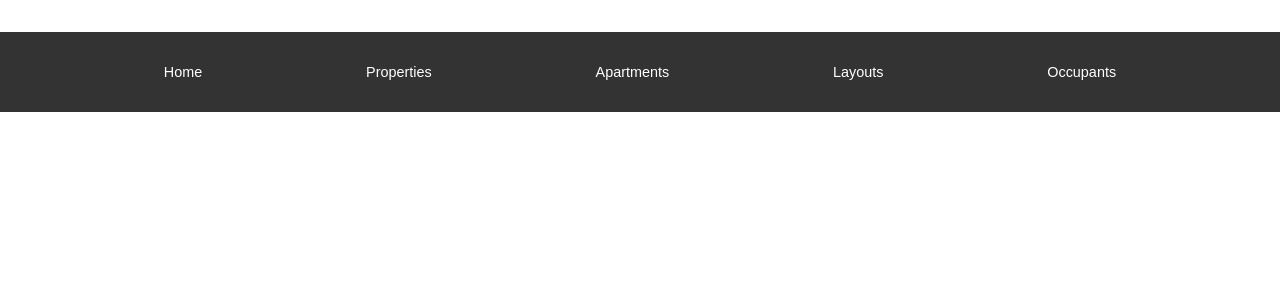
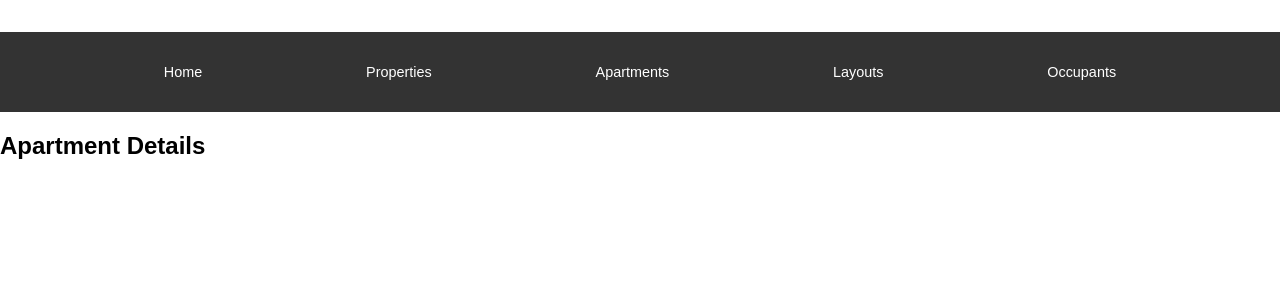
Before and after one commit to Dara16/property-app, a React (Create React App) app: page /apartments/1 in a window 1280 px wide. Shown: the top 300 px of the page. Built offline with nearby package versions, Linux system fonts and the light colour scheme; no server answers.

Commit message:
Created apartment detail component

```diff
--- a/src/App.js
+++ b/src/App.js
@@ -6,6 +6,7 @@ import Homepage from './components/HomePage';
 import TenementsContainer from './components/TenementsContainer';
 import TenementDetails from './components/TenementDetails';
 import ApartmentsContainer from './components/ApartmentsContainer';
+import ApartmentDetails from './components/ApartmentDetails'
 
 function App() {
   return (
@@ -21,6 +22,7 @@ function App() {
           <Route path="/tenements" element={<TenementsContainer />} exact/>
           <Route path="/tenements/:id" element={<TenementDetails />} exact/>
           <Route path="/apartments" element={<ApartmentsContainer />} exact/>
+          <Route path="/apartments/:id" element={<ApartmentDetails />} exact/>
         </Routes>
 
         <div className='footer'>
--- /dev/null
+++ b/src/components/ApartmentDetails.js
@@ -0,0 +1,27 @@
+import React, { useEffect, useState } from 'react';
+import { useParams } from 'react-router-dom';
+import { BASE_URL } from '../constraints/index';
+
+export default function TenementDetails() {
+    const [apartment, setApartment] = useState(null);
+    const { id } = useParams();
+
+    useEffect(() => {
+        fetch(BASE_URL + 'apartments/' + id)
+            .then(resp => resp.json())
+            .then(json => setApartment(json))
+    }, [id])
+
+    return (
+        <div>
+            <h2>Apartment Details</h2>
+            {apartment && (
+                <>
+                <h4>{apartment.number}</h4>
+                <p>Style: {apartment.style}</p>
+                <p>Rent: {apartment.rent}</p>
+                </>
+            )}
+        </div>
+    )
+}
```
